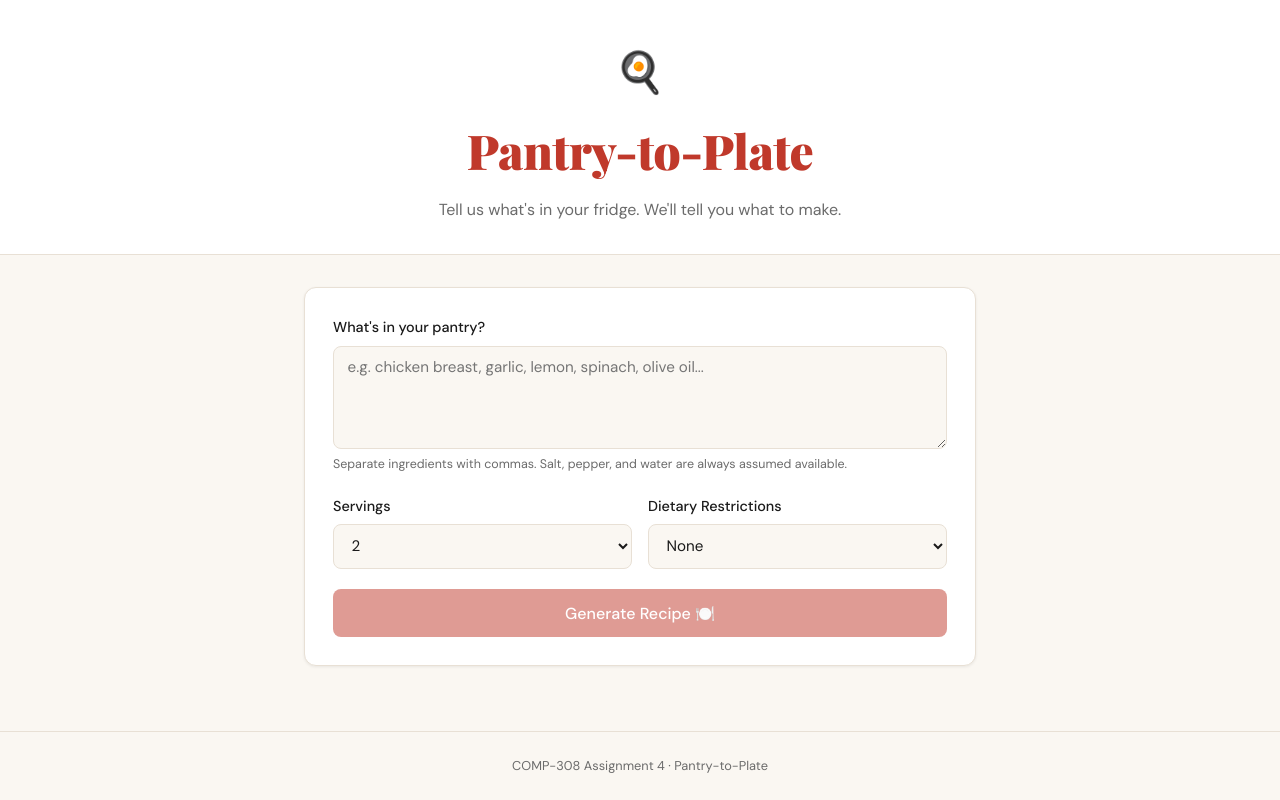
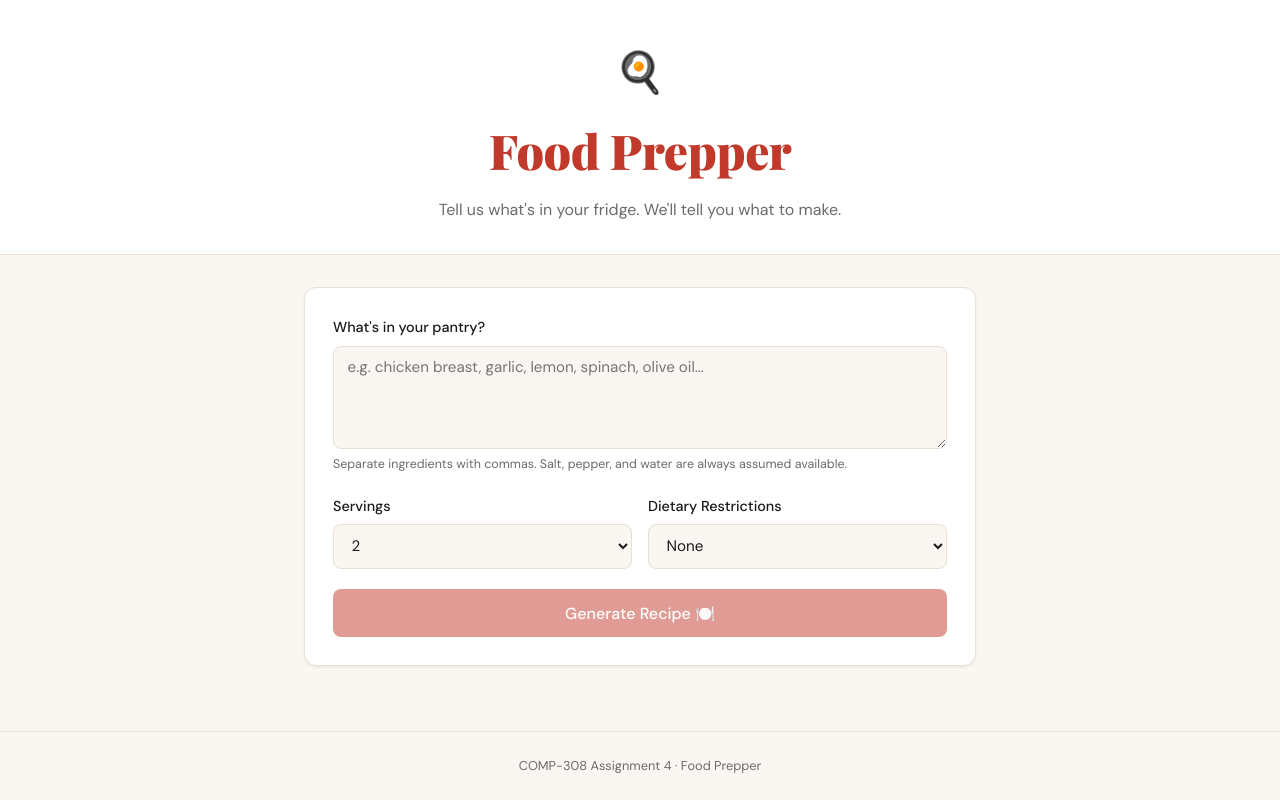
Before and after one commit to jeffjsy/FoodPrepper, a React (Create React App) app in the folder client/: page / in a window 1280 px wide. Built offline with nearby package versions, Linux system fonts and the light colour scheme.

Commit message:
Fixed naming

```diff
--- a/client/src/App.js
+++ b/client/src/App.js
@@ -97,7 +97,7 @@ function App() {
     <div className="app">
       <header className="app-header">
         <div className="header-icon">🍳</div>
-        <h1 className="app-title">Pantry-to-Plate</h1>
+        <h1 className="app-title">Food Prepper</h1>
         <p className="app-subtitle">
           Tell us what's in your fridge. We'll tell you what to make.
         </p>
@@ -120,7 +120,7 @@ function App() {
       </main>
 
       <footer className="app-footer">
-        <p>COMP-308 Assignment 4 · Pantry-to-Plate</p>
+        <p>COMP-308 Assignment 4 · Food Prepper</p>
       </footer>
     </div>
   );
```
Also changed, not shown: 1 other file (tests, documents, lock files or other folders).
